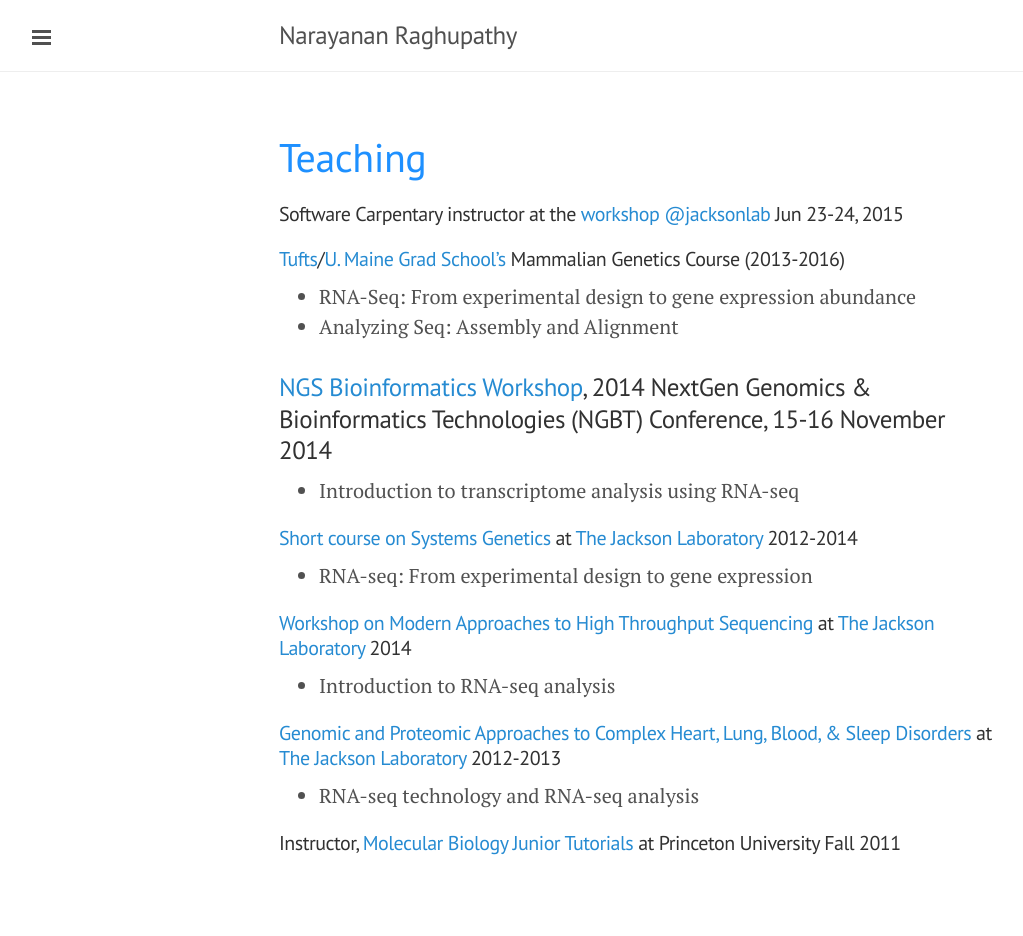
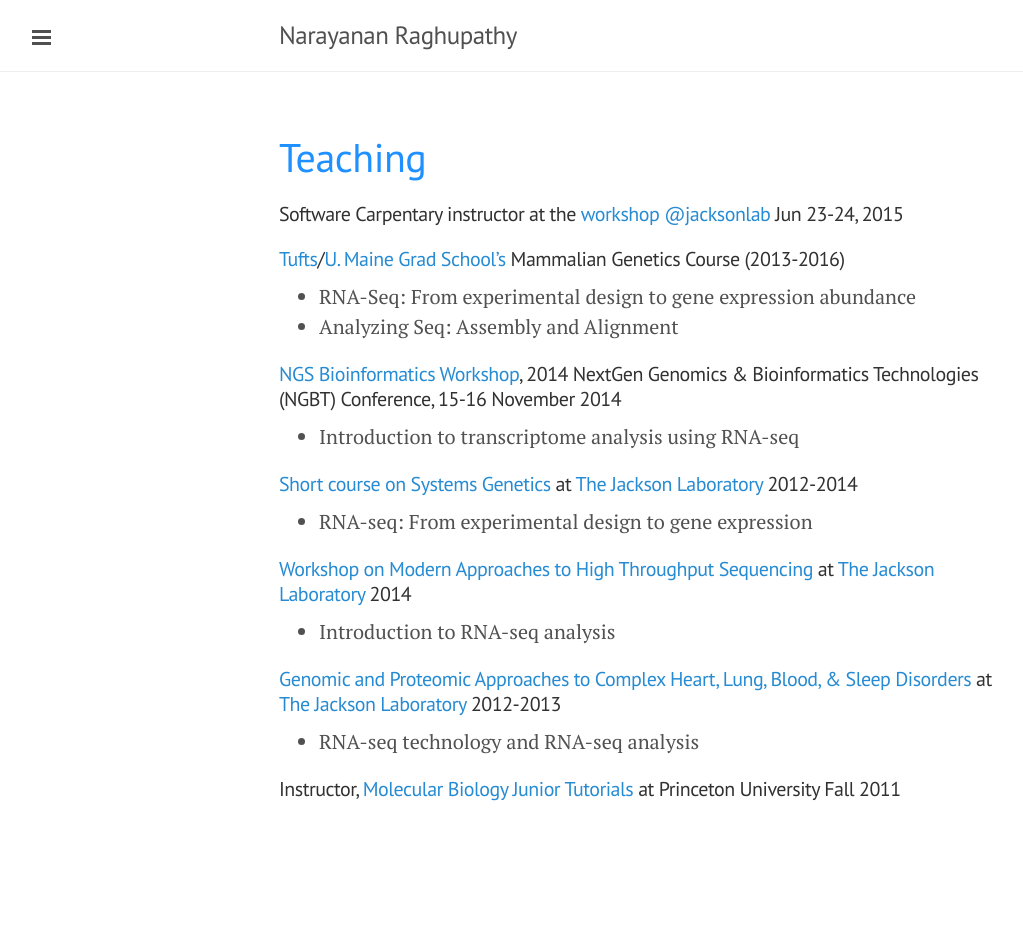
Before and after one commit to narayananr/narayananr.github.io, a Jekyll site: the page built from teaching.md, in a window 1280 px wide. Shown: the whole page, without its empty margins (1-1024 px from the left). Built offline with Jekyll 4.4.1, drawn with Linux system fonts in a browser that asks for light colours; after the commit the page ends 900 px from its top, so only the background shows below that.

```diff
--- a/teaching.md
+++ b/teaching.md
@@ -8,7 +8,7 @@ title: <font color="DodgerBlue">Teaching</font>
 * RNA-Seq: From experimental design to gene expression abundance
 * Analyzing Seq: Assembly and Alignment
 
-### [NGS Bioinformatics Workshop](http://scigenomconferences.com/2014/NGS-bioinformatics.php), 2014 NextGen Genomics & Bioinformatics Technologies (NGBT) Conference, 15-16 November 2014
+#### [NGS Bioinformatics Workshop](http://scigenomconferences.com/2014/NGS-bioinformatics.php), 2014 NextGen Genomics & Bioinformatics Technologies (NGBT) Conference, 15-16 November 2014
 * Introduction to transcriptome analysis using RNA-seq
 
 #### [Short course on Systems Genetics](http://courses.jax.org/2014/systems-genetics.html) at [The Jackson Laboratory](http://www.jax.org/) 2012-2014
```
